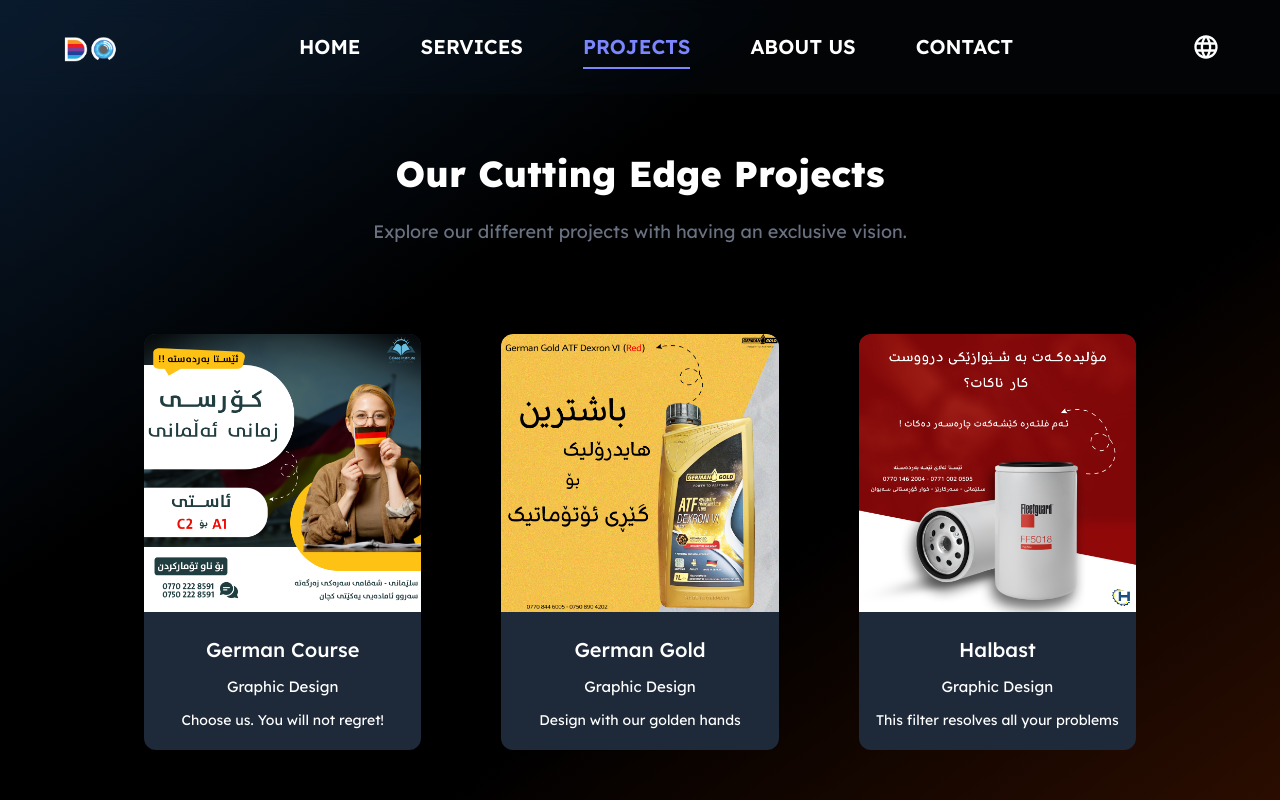
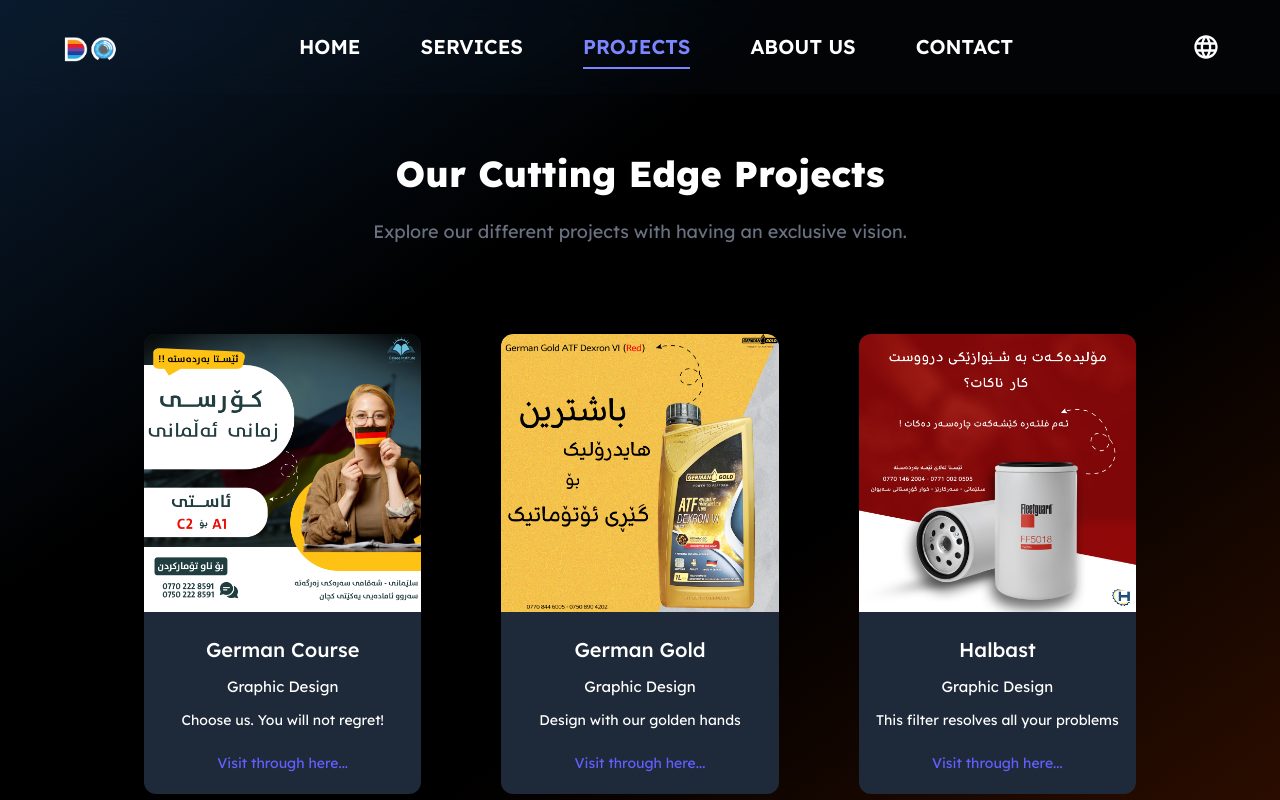
Before and after one commit to barezzali2/Design-Vision, a React (Vite) app: page /projects in a window 1280 px wide. Shown: the top 800 px of the page. Built offline with nearby package versions, Linux system fonts and the light colour scheme; a web font is replaced by a local one.

Commit message:
Adding links to the projects

```diff
--- a/src/components/projects/ProjectsPage.jsx
+++ b/src/components/projects/ProjectsPage.jsx
@@ -48,7 +48,10 @@
           <img src={project.image} alt={index} className='mx-auto mb-6 rounded-t-xl md:group-hover:scale-[1.060] md:hover:transition-transform duration-400 ease-in-out'/>
           <h2 className='text-xl mb-3 font-medium'>{project.title}</h2>
           <h4 className='text-[15px] mb-3'>{project.field}</h4>
-          <p className='text-sm'>{project.description}</p>
+          <p className='text-sm mb-5'>{project.description}</p>
+          <a href={project.link} target='blank' className='text-sm text-indigo-500 lg:hover:text-indigo-400'>
+          {t('projects.visitHere')}
+          </a>
         </div>
     ))
     )
--- a/src/locales/ar/translation.json
+++ b/src/locales/ar/translation.json
@@ -187,35 +187,40 @@
                 "image": "/assets/gd1.jpg",
                 "title": "دورة اللغة الألمانية",
                 "field": "التصميم الجرافيكي",
-                "description": "اخترنا. لن تندم!"
+                "description": "اخترنا. لن تندم!",
+                "link": "https://www.behance.net/designvisionn"
             },
 
             {
                 "image": "/assets/gd2.jpg",
                 "title": "الذهب الألماني",
                 "field": "التصميم الجرافيكي",
-                "description": "تصميم بأيدينا الذهبية"
+                "description": "تصميم بأيدينا الذهبية",
+                "link": "https://www.behance.net/designvisionn"
             },
 
             {
                 "image": "/assets/gd3.jpg",
                 "title": "هةلبةست",
                 "field": "التصميم الجرافيكي",
-                "description": "هذا الفلتر يحل جميع مشاكلك"
+                "description": "هذا الفلتر يحل جميع مشاكلك",
+                "link": "https://www.behance.net/gallery/206535783/Halbast-Shop"
             },
 
             {
                 "image": "/assets/uxui1.png",
                 "title": "GeTicket تصميم واجهة المستخدم",
                 "field": "تصميم تجربة المستخدم/واجهة المستخدم",
-                "description": "احجز تذكرتك من المنزل"
+                "description": "احجز تذكرتك من المنزل",
+                "link": "https://www.behance.net/gallery/219241073/GeTicket-App"
             },
 
             {
                 "image": "/assets/uxui2.png",
                 "title": "Glamour Galaxy تصميم واجهة المستخدم",
                 "field": "تصميم تجربة المستخدم/واجهة المستخدم",
-                "description": "استكشف أنماطًا مختلفة"
+                "description": "استكشف أنماطًا مختلفة",
+                "link": "https://www.figma.com/design/DmWnl6wSGDdYW8VAE07IeI/Untitled?node-id=0-1&p=f&t=OgsPPfFFDbnbLBzm-0"
             },
 
 
@@ -223,55 +228,63 @@
                 "image": "/assets/uxui.png",
                 "title": "BUSULEY تصميم واجهة المستخدم",
                 "field": "تصميم تجربة المستخدم/واجهة المستخدم",
-                "description": "تتبع عمليات النقل في الوقت الفعلي"
+                "description": "تتبع عمليات النقل في الوقت الفعلي",
+                "link": "https://www.behance.net/gallery/215668303/BUSULEY-APP"
             },
 
             {
                 "image": "/assets/web.png",
                 "title": "RetailXplore مشروع",
                 "field": "تطوير مواقع الويب",
-                "description": "تسهيل تجارب التسوق"
+                "description": "تسهيل تجارب التسوق",
+                "link": "https://retailxplore.vercel.app/"
             },
 
             {
                 "image": "/assets/web2.png",
                 "title": "Almoda مشروع",
                 "field": "تطوير مواقع الويب",
-                "description": "Explore different brands"
+                "description": "Explore different brands",
+                "link": "https://almoda.vercel.app/"
             },
 
             {
                 "image": "/assets/web3.png",
                 "title": "Pathway to Productivity مشروع",
                 "field": "تطوير مواقع الويب",
-                "description": "رسوم متحركة جذابة وتفاعلية"
+                "description": "رسوم متحركة جذابة وتفاعلية",
+                "link": "https://commercial-web-test.vercel.app/"
             },
 
             {
                 "image": "/assets/logo1.jpg",
                 "title": "Kraft الشعار",
                 "field": "تصميم الشعار",
-                "description": "أفضل شعار على الإطلاق"
+                "description": "أفضل شعار على الإطلاق",
+                "link": "https://www.behance.net/designvisionn"
             },
 
             {
                 "image": "/assets/logo2.png",
                 "title": "Almoda الشعار",
                 "field": "تصميم الشعار",
-                "description": "هذا شيء مختلف"
+                "description": "هذا شيء مختلف",
+                "link": "https://www.behance.net/designvisionn"
             },
 
             {
                 "image": "/assets/logo3.jpg",
                 "title": "BRST Company الشعار",
                 "field": "تصميم الشعار",
-                "description": "هذا مذهل"
+                "description": "هذا مذهل",
+                "link": "https://www.behance.net/gallery/201401991/Brst-Company"
             }
 
         ],
 
     "showMoreButton": "عرض المزيد",
-    "showLessButton": "عرض أقل"
+    "showLessButton": "عرض أقل",
+    "visitHere": "قم بزيارة الموقع من هنا..."
 
     },
 
--- a/src/locales/en/translation.json
+++ b/src/locales/en/translation.json
@@ -191,35 +191,40 @@
                 "image": "/assets/gd1.jpg",
                 "title": "German Course",
                 "field": "Graphic Design",
-                "description": "Choose us. You will not regret!"
+                "description": "Choose us. You will not regret!",
+                "link": "https://www.behance.net/designvisionn"
             },
 
             {
                 "image": "/assets/gd2.jpg",
                 "title": "German Gold",
                 "field": "Graphic Design",
-                "description": "Design with our golden hands"
+                "description": "Design with our golden hands",
+                "link": "https://www.behance.net/designvisionn"
             },
 
             {
                 "image": "/assets/gd3.jpg",
                 "title": "Halbast",
                 "field": "Graphic Design",
-                "description": "This filter resolves all your problems"
+                "description": "This filter resolves all your problems",
+                "link": "https://www.behance.net/gallery/206535783/Halbast-Shop"
             },
 
             {
                 "image": "/assets/uxui1.png",
                 "title": "GeTicket UI Design",
                 "field": "UX/UI Design",
-                "description": "Book your ticket in home"
+                "description": "Book your ticket in home",
+                "link": "https://www.behance.net/gallery/219241073/GeTicket-App"
             },
 
             {
                 "image": "/assets/uxui2.png",
                 "title": "Glamour Galaxy UI Design",
                 "field": "UX/UI Design",
-                "description": "Explore different styles"
+                "description": "Explore different styles",
+                "link": "https://www.figma.com/design/DmWnl6wSGDdYW8VAE07IeI/Untitled?node-id=0-1&p=f&t=OgsPPfFFDbnbLBzm-0"
             },
 
 
@@ -227,55 +232,63 @@
                 "image": "/assets/uxui.png",
                 "title": "BUSULEY UI Design",
                 "field": "UX/UI Design",
-                "description": "Track real-time transportations"
+                "description": "Track real-time transportations",
+                "link": "https://www.behance.net/gallery/215668303/BUSULEY-APP"
             },
 
             {
                 "image": "/assets/web.png",
                 "title": "RetailXplore Project",
                 "field": "Web Development",
-                "description": "Facilitating shopping experiences"
+                "description": "Facilitating shopping experiences",
+                "link": "https://retailxplore.vercel.app/"
             },
 
             {
                 "image": "/assets/web2.png",
                 "title": "Almoda Project",
                 "field": "Web Development",
-                "description": "Explore different brands"
+                "description": "Explore different brands",
+                "link": "https://almoda.vercel.app/"
             },
 
             {
                 "image": "/assets/web3.png",
                 "title": "Pathway to Productivity Project",
                 "field": "Web Development",
-                "description": "Engaging and interactive animations"
+                "description": "Engaging and interactive animations",
+                "link": "https://commercial-web-test.vercel.app/"
             },
 
             {
                 "image": "/assets/logo1.jpg",
                 "title": "Kraft Logo",
                 "field": "Logo Design",
-                "description": "The best logo ever"
+                "description": "The best logo ever",
+                "link": "https://www.behance.net/designvisionn"
             },
 
             {
                 "image": "/assets/logo2.png",
                 "title": "Almoda Logo",
                 "field": "Logo Design",
-                "description": "This is something different"
+                "description": "This is something different",
+                "link": "https://www.behance.net/designvisionn"
             },
 
             {
                 "image": "/assets/logo3.jpg",
                 "title": "BRST Company Logo",
                 "field": "Logo Design",
-                "description": "This is amazing"
+                "description": "This is amazing",
+                "link": "https://www.behance.net/gallery/201401991/Brst-Company"
             }
 
         ],
 
         "showMoreButton": "Show More",
-        "showLessButton": "Show Less"
+        "showLessButton": "Show Less",
+        "visitHere": "Visit through here..."
 
     },
 
--- a/src/locales/ku/translation.json
+++ b/src/locales/ku/translation.json
@@ -182,35 +182,40 @@
                 "image": "/assets/gd1.jpg",
                 "title": "کۆرسی ئەڵمانی",
                 "field": "گرافیک دیزاین",
-                "description": "ئێمە هەڵبژێرە، پەشیمان نابیتەوە!"
+                "description": "ئێمە هەڵبژێرە، پەشیمان نابیتەوە!",
+                "link": "https://www.behance.net/designvisionn"
             },
 
             {
                 "image": "/assets/gd2.jpg",
                 "title": "گۆڵدی ئەڵمانی",
                 "field": "گرافیک دیزاین",
-                "description": "دیزاین بە دەستە ئاڵتوونییەکانمان"
+                "description": "دیزاین بە دەستە ئاڵتوونییەکانمان",
+                "link": "https://www.behance.net/designvisionn"
             },
 
             {
                 "image": "/assets/gd3.jpg",
                 "title": "هەڵبەست",
                 "field": "گرافیک دیزاین",
-                "description": "ئەم فیلتەرە تەواوی کێشەکانت چارەسەر دەکات."
+                "description": "ئەم فیلتەرە تەواوی کێشەکانت چارەسەر دەکات.",
+                "link": "https://www.behance.net/gallery/206535783/Halbast-Shop"
             },
 
             {
                 "image": "/assets/uxui1.png",
                 "title": "دیزاینی ڕووکاری GeTicket",
                 "field": "UX/UI دیزاین",
-                "description": "لەماڵەوە تکتەکەت حیجزبکە"
+                "description": "لەماڵەوە تکتەکەت حیجزبکە",
+                "link": "https://www.behance.net/gallery/219241073/GeTicket-App"
             },
 
             {
                 "image": "/assets/uxui2.png",
                 "title": "دیزاینی ڕووکاری Glamour Galaxy",
                 "field": "UX/UI دیزاین",
-                "description": "دیزاینی جیاواز بگەڕێ"
+                "description": "دیزاینی جیاواز بگەڕێ",
+                "link": "https://www.figma.com/design/DmWnl6wSGDdYW8VAE07IeI/Untitled?node-id=0-1&p=f&t=OgsPPfFFDbnbLBzm-0"
             },
 
 
@@ -218,55 +223,63 @@
                 "image": "/assets/uxui.png",
                 "title": "دیزاینی ڕووکاری BUSULEY",
                 "field": "UX/UI دیزاین",
-                "description": "ئاگاداری گواستنەوەکان بە"
+                "description": "ئاگاداری گواستنەوەکان بە",
+                "link": "https://www.behance.net/gallery/215668303/BUSULEY-APP"
             },
 
             {
                 "image": "/assets/web.png",
                 "title": "پڕۆژەی RetailXplore",
                 "field": "پەرەپێدانی وێب",
-                "description": "ئاسانکردنی ئەزموونی بازاڕکردن"
+                "description": "ئاسانکردنی ئەزموونی بازاڕکردن",
+                "link": "https://retailxplore.vercel.app/"
             },
 
             {
                 "image": "/assets/web2.png",
                 "title": "پڕۆژەی Almoda",
                 "field": "پەرەپێدانی وێب",
-                "description": "بەناو براندی جیاوازدا بگەڕێ"
+                "description": "بەناو براندی جیاوازدا بگەڕێ",
+                "link": "https://almoda.vercel.app/"
             },
 
             {
                 "image": "/assets/web3.png",
                 "title": "پڕۆژەی Pathway to Productivity",
                 "field": "پەرەپێدانی وێب",
-                "description": "ئەنیمەیشنی جیاواز و سەرنجڕاکێش"
+                "description": "ئەنیمەیشنی جیاواز و سەرنجڕاکێش",
+                "link": "https://commercial-web-test.vercel.app/"
             },
 
             {
                 "image": "/assets/logo1.jpg",
                 "title": "لۆفۆی Kraft",
                 "field": "دیزاینی لۆگۆ",
-                "description": "جوانترین لۆگۆ"
+                "description": "جوانترین لۆگۆ",
+                "link": "https://www.behance.net/designvisionn"
             },
 
             {
                 "image": "/assets/logo2.png",
                 "title": "لۆگۆی Almoda",
                 "field": "دیزاینی لۆگۆ",
-                "description": "ئەمە شتێکی جیاوازە"
+                "description": "ئەمە شتێکی جیاوازە",
+                "link": "https://www.behance.net/designvisionn"
             },
 
             {
                 "image": "/assets/logo3.jpg",
                 "title": "لۆگۆی BRST Company",
                 "field": "دیزاینی لۆگۆ",
-                "description": "ئەمە ناوازەیە"
+                "description": "ئەمە ناوازەیە",
+                "link": "https://www.behance.net/gallery/201401991/Brst-Company"
             }
 
         ],
 
         "showMoreButton": "زیاتر نیشان بدە",
-        "showLessButton": "کەمتر نیشان بدە"
+        "showLessButton": "کەمتر نیشان بدە",
+        "visitHere": "لێرەوە سەردان بکە..."
 
     },
 
```
